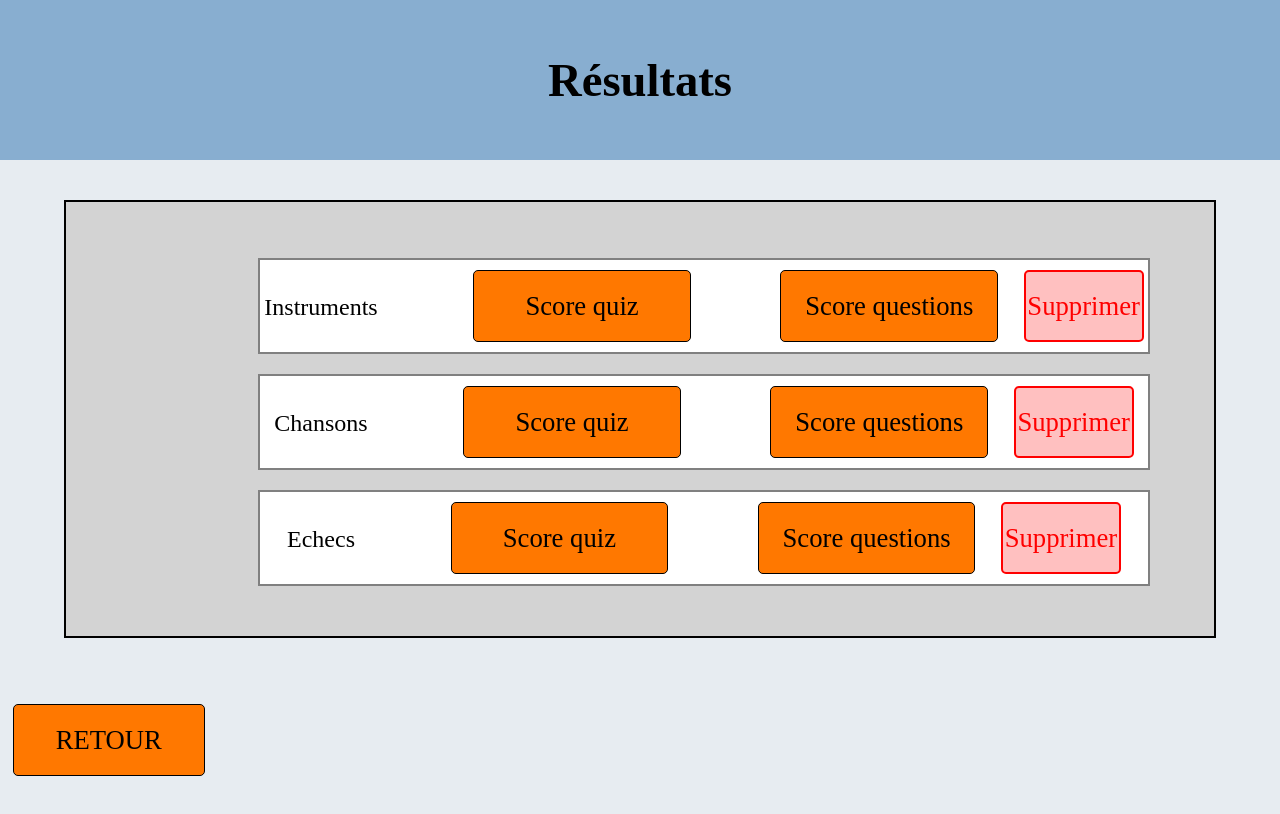
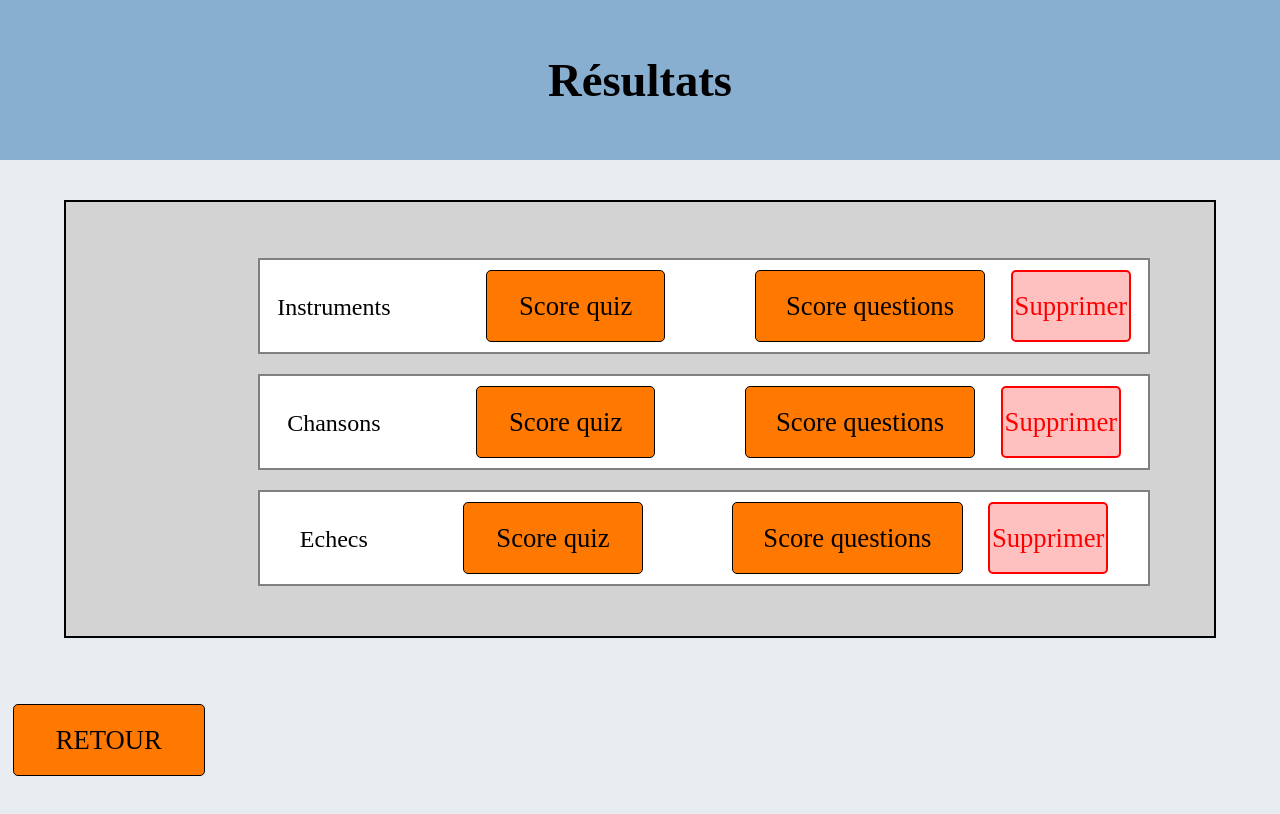
Before and after one commit to 2019-2020-ps6/2022-2023-ps6-cogito, an Angular app in the folder front-end/: page /results in a window 1280 px wide. Shown: the top 814 px of the page. Built offline with nearby package versions, Linux system fonts and the light colour scheme; a web font is replaced by a local one.

Commit message:
feat: add quiz title in results #79

```diff
--- a/front-end/src/app/manager/result-question/result-question.component.html
+++ b/front-end/src/app/manager/result-question/result-question.component.html
@@ -1,5 +1,5 @@
 <body>
-        <p>RÉSULTATS POUR LE DERNIER TEST :  </p>
+        <p>Résultat du dernier essai du quiz : {{this.quiztitle}}  </p>
         <br> <br>
         <div id="boucle" *ngFor="let result of this.questionStats; let i = index" [ngStyle]="getStyle(result)">
             Question {{i + 1}} : {{result}}
--- a/front-end/src/app/manager/result-question/result-question.component.scss
+++ b/front-end/src/app/manager/result-question/result-question.component.scss
@@ -49,5 +49,5 @@
 }
 
 p {
-  text-decoration: underline;
+  text-decoration: none;
 }
--- a/front-end/src/app/manager/result-question/result-question.component.ts
+++ b/front-end/src/app/manager/result-question/result-question.component.ts
@@ -1,6 +1,7 @@
 import { Component } from '@angular/core';
 import { ActivatedRoute } from '@angular/router';
 import { PATIENT_ANDREA } from 'src/mocks/patient.mock';
+import { QUIZZES_ALL } from 'src/mocks/quiz.mock';
 
 @Component({
   selector: 'app-result-question',
@@ -12,6 +13,7 @@ export class ResultQuestionComponent {
   patient = PATIENT_ANDREA;
   questionStats: any;
   compteur: number;
+  quiztitle: string = "";
 
   constructor(private route: ActivatedRoute) {
     this.compteur = 0;
@@ -22,8 +24,14 @@ export class ResultQuestionComponent {
       this.id = params['id'];
   });
 
+    // Récupérer le titre du quiz id parmis tous les quiz du mock
+    // Sans utiliser la méthode getQuizById du service quiz
+    let index: number = QUIZZES_ALL.findIndex((quiz: any): boolean => quiz.id === this.id - 0);
+    if (index !== -1) {
+      this.quiztitle = QUIZZES_ALL[index].title;
+    }
+
   // je récupère le quiz correspondant à l'id :
-  //mamma mia ça me fait chier tout ça
   if (this.patient.questionResult.get(this.id - 0) !== undefined) {
       this.questionStats = this.patient.questionResult.get(this.id - 0);
     }
--- a/front-end/src/app/manager/result-quiz/result-quiz.component.html
+++ b/front-end/src/app/manager/result-quiz/result-quiz.component.html
@@ -1,6 +1,6 @@
 <body>
     <div class="box">
-        Graphique des 5 derniers tests <br>
+        <br>
         <canvas id="myChart"></canvas>
     </div>
     <button type="submit" class="button-back" [routerLink]="['/results']" > RETOUR </button>
--- a/front-end/src/app/manager/result-quiz/result-quiz.component.ts
+++ b/front-end/src/app/manager/result-quiz/result-quiz.component.ts
@@ -2,6 +2,7 @@ import { Component, OnInit } from '@angular/core';
 import { ActivatedRoute } from '@angular/router';
 import Chart from 'chart.js/auto';
 import { PATIENT_ANDREA } from 'src/mocks/patient.mock';
+import { QUIZZES_ALL } from 'src/mocks/quiz.mock';
 import { QuizService } from 'src/services/quiz.service';
 
 @Component({
@@ -12,7 +13,7 @@ import { QuizService } from 'src/services/quiz.service';
 export class ResultQuizComponent implements OnInit {
   id: any;
   patient = PATIENT_ANDREA;
-  quiztitle = "Titre du quiz";
+  quiztitle = "";
 
   constructor(private route: ActivatedRoute, public quizService: QuizService) { }
 
@@ -21,15 +22,12 @@ export class ResultQuizComponent implements OnInit {
       this.id = params['id'];
   });
 
-  // TODO : correction pour récupérer le titre du quiz
-
-  const quiz = this.quizService.getQuizById(this.id);
-
-  let titre = "Erreur";
-  if (quiz !== undefined) {
-    titre = quiz.title ?? "Titre du quiz";
-  }
-  this.quiztitle = titre;
+    // Récupérer le titre du quiz id parmis tous les quiz du mock
+    // Sans utiliser la méthode getQuizById du service quiz
+    let index: number = QUIZZES_ALL.findIndex((quiz: any): boolean => quiz.id === this.id - 0);
+    if (index !== -1) {
+      this.quiztitle = QUIZZES_ALL[index].title;
+    }
 
 
   var myChart = new Chart("myChart", {
@@ -37,7 +35,7 @@ export class ResultQuizComponent implements OnInit {
     data: {
         labels: ['Test1', 'Test2', 'Test3', 'Test4', 'Test5'],
         datasets: [{
-            label: 'Résultats des 5 derniers tests',
+            label: 'Résultats des 5 derniers tests pour le quiz ' + this.quiztitle,
             // je veux récupérer le tableau de nombres de la propriété quizResult du patient
             data: this.patient.quizResult.get(this.id - 0),
             backgroundColor:"#0196FD",
--- a/front-end/src/app/manager/results/results.component.html
+++ b/front-end/src/app/manager/results/results.component.html
@@ -4,8 +4,8 @@
             <!--Inputs & Output allow communication between parent & child components.-->
             <!--More information: https://angular.io/guide/component-interaction-->
             {{quiz.title}}
-            <button type="submit" class="button-card" [queryParams]="{id: quiz.id}" [routerLink]="['/result-quiz']"> Score quiz </button>
-            <button type="submit" class="button-card" [queryParams]="{id: quiz.id}" [routerLink]="['/result-question']"> Score questions </button>
+            <button type="submit" class="button-card1" [queryParams]="{id: quiz.id}" [routerLink]="['/result-quiz']"> Score quiz </button>
+            <button type="submit" class="button-card2" [queryParams]="{id: quiz.id}" [routerLink]="['/result-question']"> Score questions </button>
             <button type="submit" class="delete" (click)="deleteQuiz(quiz.id)"> Supprimer </button>
         </div>
 
--- a/front-end/src/app/manager/results/results.component.scss
+++ b/front-end/src/app/manager/results/results.component.scss
@@ -1,9 +1,9 @@
 @import '../../../styles/variables.scss';
 
-.button-card{
+.button-card1{
     background-color: $orange;
     color: black;
-    width: 17vw;
+    width: 14vw;
     border: 1px solid black;
     padding: 10px 20px;
     border-radius: 5px;
@@ -15,6 +15,20 @@
     }
   }
 
+  .button-card2{
+    background-color: $orange;
+    color: black;
+    width: 18vw;
+    border: 1px solid black;
+    padding: 10px 20px;
+    border-radius: 5px;
+    margin-left: 7vw;
+    &:hover {
+      background-color: red;
+      border-color: black;
+      color: black;
+    }
+  }
   .quiz{
       margin-top : 20px;;
       border: 2px solid grey;
@@ -54,7 +68,7 @@
 .delete {
   border: 2px solid red;
   color: red;
-  width: 5vw;
+  width: 6vw;
   margin-right: 0px;
   margin-left: 2vw;
   border-radius: 5px;
```
